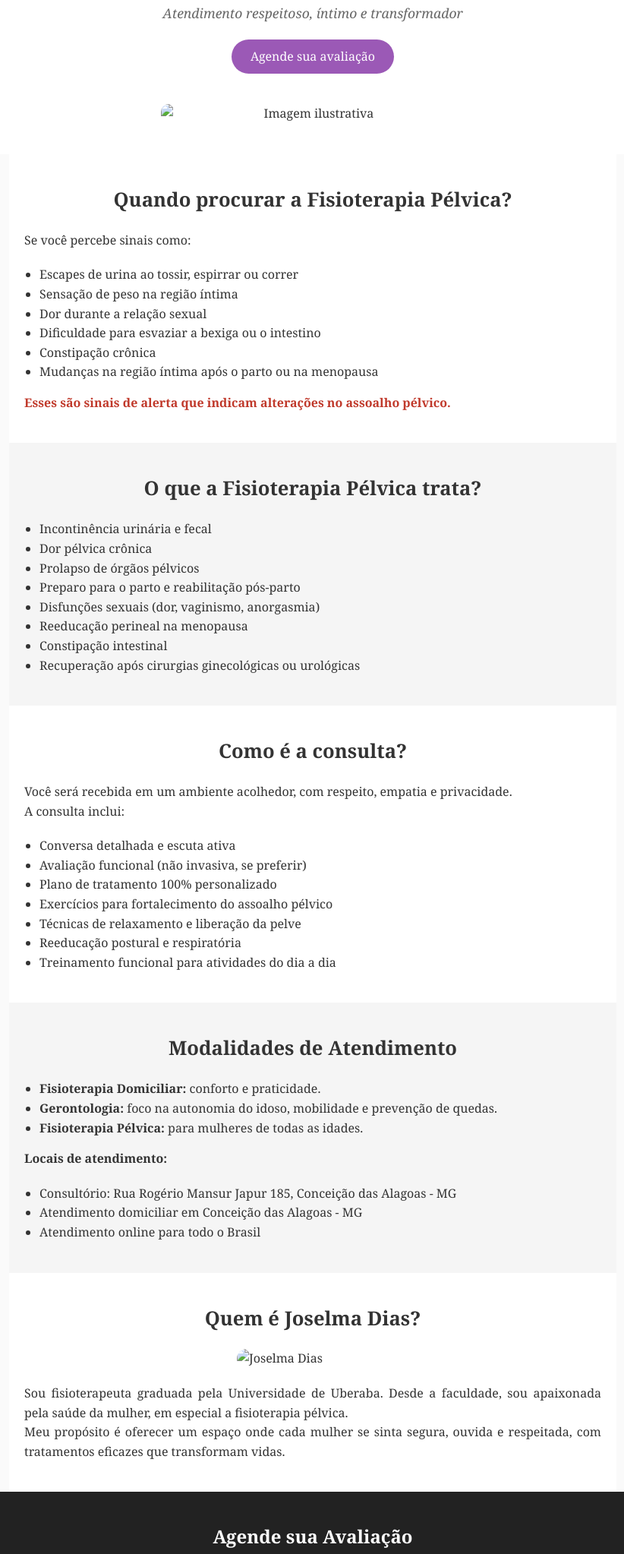
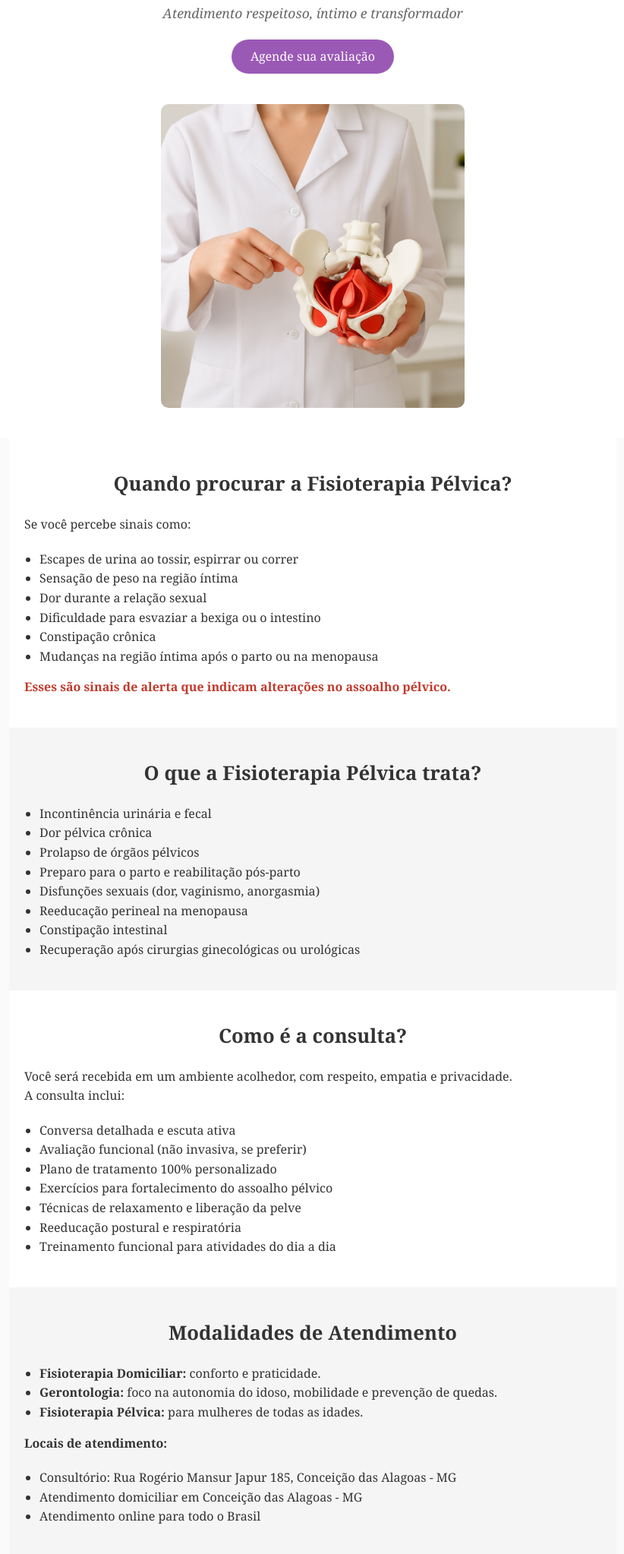
Before and after one commit to JoselmaDias/Fisioterapeuta-Pelvica, a plain HTML site: page index.html in a window 1280 px wide. Shown: the part 131-2177 px from the top of the page at 76% size, without its empty margins (228-1050 px from the left). Drawn offline with Linux system fonts and the light colour scheme; the site is published under a folder, as on GitHub Pages, so addresses that start at the root find nothing.

Commit message:
Update index.html

```diff
--- a/index.html
+++ b/index.html
@@ -12,7 +12,7 @@
     <p>Fisioterapeuta Pélvica</p>
     <p class="sub">Atendimento respeitoso, íntimo e transformador</p>
     <a href="#contato" class="btn">Agende sua avaliação</a>
-    <img src="/img/imagem-topo.png" alt="Imagem ilustrativa" class="top-image" />
+    <img src="img/imagem-topo.png" alt="Imagem ilustrativa" class="top-image" />
   </header>
 
   <section class="section">
@@ -77,7 +77,7 @@
 
   <section class="section">
     <h2>Quem é Joselma Dias?</h2>
-    <img src="/img/foto-joselma.jpg" alt="Joselma Dias" class="perfil" />
+    <img src="img/foto-joselma.jpg" alt="Joselma Dias" class="perfil" />
     <p>
       Sou fisioterapeuta graduada pela Universidade de Uberaba. Desde a faculdade, sou apaixonada pela saúde da mulher, em especial a fisioterapia pélvica. <br />
       Meu propósito é oferecer um espaço onde cada mulher se sinta segura, ouvida e respeitada, com tratamentos eficazes que transformam vidas.
```
